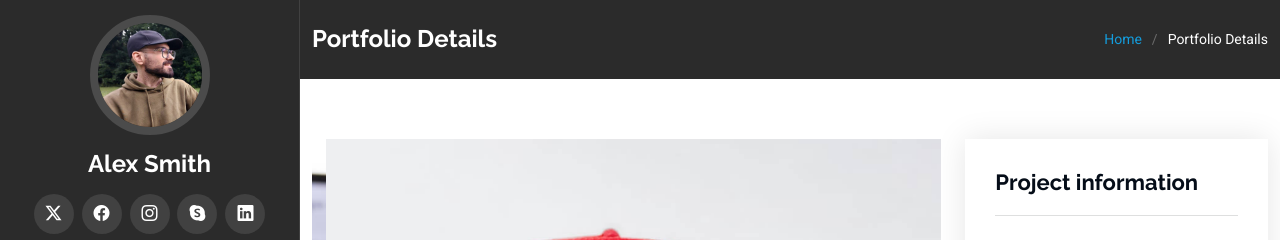
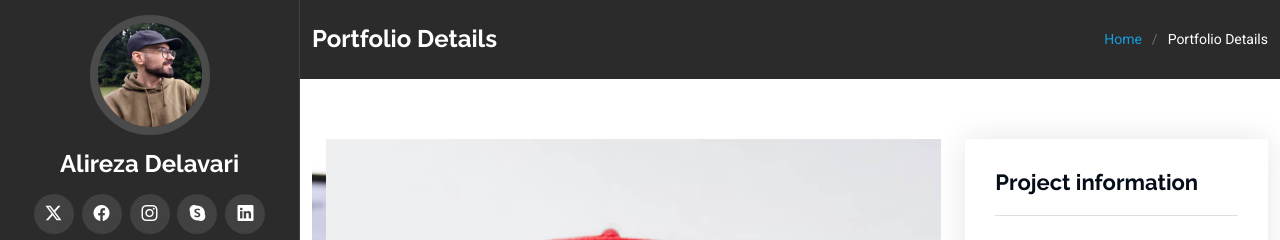
Before and after one commit to Alirezaportfolio/Alirezaportfolio.github.io, a plain HTML site: page portfolio-details.html in a window 1280 px wide. Shown: the top 240 px of the page. Drawn offline with Linux system fonts and the light colour scheme.

Commit message:
Update portfolio-details.html

```diff
--- a/portfolio-details.html
+++ b/portfolio-details.html
@@ -48,7 +48,7 @@
     <a href="index.html" class="logo d-flex align-items-center justify-content-center">
       <!-- Uncomment the line below if you also wish to use an image logo -->
       <!-- <img src="assets/img/logo.png" alt=""> -->
-      <h1 class="sitename">Alex Smith</h1>
+      <h1 class="sitename">Alireza Delavari</h1>
     </a>
 
     <div class="social-links text-center">
```
